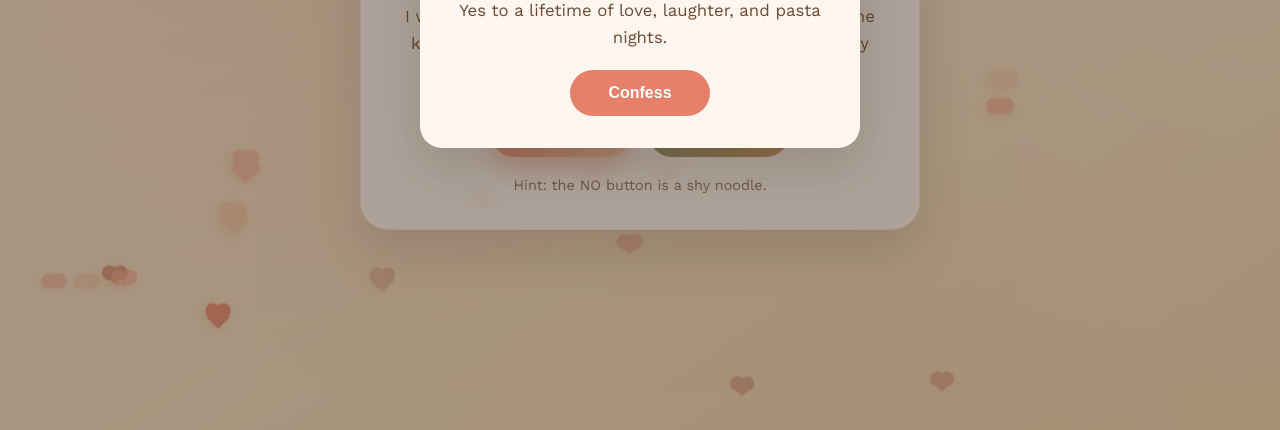
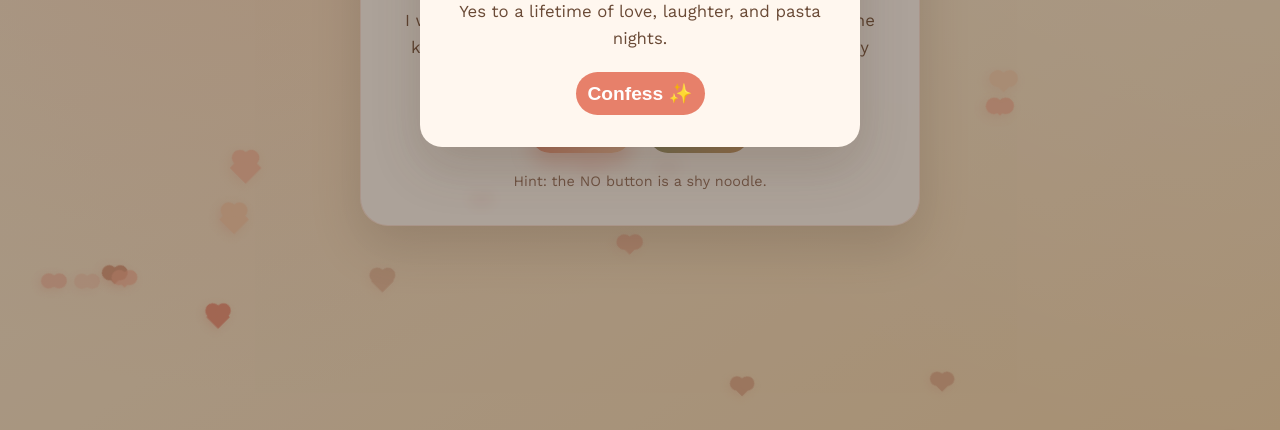
Before and after one commit to Suryatejaa/pasta-perfect, a website: page index.html in a window 1280 px wide. Both pictures are taken after a click on the button "YES". Shown: the part 370-800 px from the top of the page. Drawn offline with nearby package versions, Linux system fonts and the light colour scheme.

```diff
--- a/index.html
+++ b/index.html
@@ -127,13 +127,13 @@
 
       button {
         border: none;
-        padding: 14px 28px;
+        padding: 10px 12px;
         font-size: 1rem;
         border-radius: 999px;
         cursor: pointer;
         font-weight: 600;
         transition: transform 0.2s ease, box-shadow 0.2s ease;
-        min-width: 140px;
+        min-width: 100px;
       }
 
       #yesBtn {
@@ -202,6 +202,7 @@
       .close-btn {
         background: var(--pasta-tomato);
         color: white;
+        font-size: 1.2rem;
       }
 
       @media (max-width: 500px) {
@@ -237,7 +238,7 @@
       <div class="modal-card">
         <h2 id="modalTitle">We Are Together!</h2>
         <p>Yes to a lifetime of love, laughter, and pasta nights.</p>
-        <button class="close-btn" type="button" id="closeBtn">Confess</button>
+        <button class="close-btn" type="button" id="closeBtn">Confess ✨</button>
       </div>
     </div>
 
```
